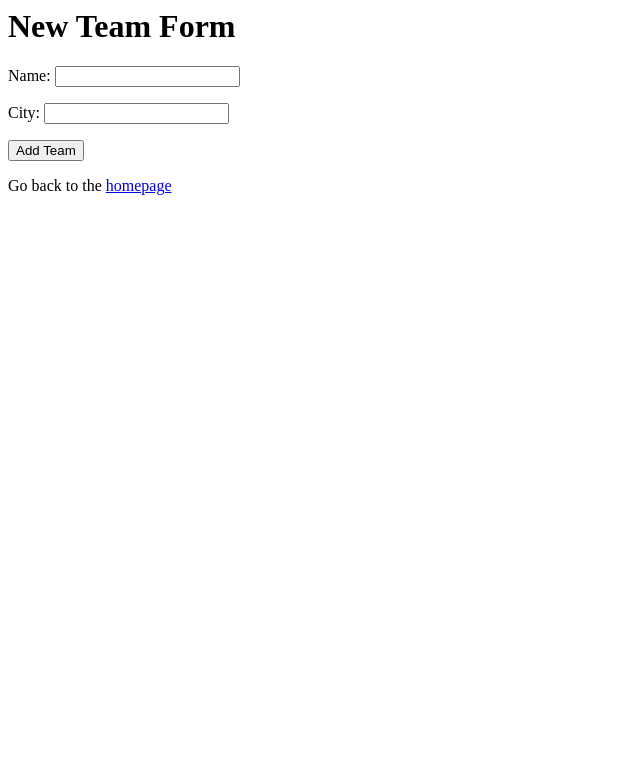
After one commit to chiragchadha1/django-website, a Django app: page /teams/addNew in a window 1280 px wide. The commit adds this page. Shown: the top 783 px of the page, without its empty margins (0-640 px from the left). Run offline with Django 4.2, Linux system fonts and the light colour scheme.

Commit message:
Added support for adding players via form: /teams/addNewPlayer

```diff
--- /dev/null
+++ b/football/forms.py
@@ -0,0 +1,14 @@
+from django import forms
+from .models import Team, Player
+
+class TeamForm(forms.ModelForm):
+    class Meta: # metadata
+        model = Team
+        fields = ['name', 'city'] # must match name name of the team in the models
+        labels: {'name': 'Team Name', 'City': 'City of the team'}
+
+class PlayerForm(forms.ModelForm):
+    class Meta:
+        model = Player
+        fields = ['first_name', 'last_name', 'team']
+        labels: {'first_name': 'First Name', 'last_name': 'Last Name', 'team': 'Team Name'}
--- /dev/null
+++ b/football/templates/football/newteam.html
@@ -0,0 +1,12 @@
+<html>
+    <head></head>
+    <body>
+        <h1>New Team Form</h1>
+        <form action="{% url 'football:addNewTeam' %}" method="POST">
+            {% csrf_token %}
+            {{form.as_p}}
+            <button name="submit">Add Team</button>
+        </form>
+        <p>Go back to the <a href="{% url 'football:home' %}">homepage</a></p>
+    </body>
+</html>
--- a/football/templates/football/showplayers.html
+++ b/football/templates/football/showplayers.html
@@ -1,11 +1,11 @@
 <html>
     <head></head>
     <body>
-        <h1>{{team}} Players</h1>
-        <p>These are the players from {{team}} that are currently in our database</p>
+        <h1>{{team_name}} Players</h1>
+        <p>These are the players from {{team_name}} that are currently in our database</p>
         <ul>
             {% for player in list_of_players %}
-            <li>{{player}}</li>
+            <li><a href="{% url 'football:teamPlayers' player.id %}"></a>{{player}}</li>
             {% endfor %}
         </ul>
         <p>Go back to the <a href="{% url 'football:home' %}">homepage</a></p>
--- a/football/urls.py
+++ b/football/urls.py
@@ -8,5 +8,8 @@ urlpatterns = [
     path('teams/', views.teams, name='teams'),
     path('teams/manutd', views.manutd, name='manutd'),
     path('teams/<int:teamID>', views.teamPlayers, name='teamPlayers'),
-    path('gcd/', views.gcd, name='gcd')
+    path('teams/addNew', views.addNewTeam, name = 'addNewTeam'),
+    path('teams/addNewPlayer', views.addNewPlayer, name = 'addNewPlayer'),
+    path('gcd/', views.gcd, name='gcd'),
+    path('chooseTeam/', views.chooseTeam, name='chooseTeam')
 ]
--- a/football/views.py
+++ b/football/views.py
@@ -1,5 +1,7 @@
-from django.shortcuts import render
+from django.shortcuts import render, redirect
 from .models import Team
+from .forms import TeamForm, PlayerForm
+
 # Create your views here.
 def home(request):
     return render(request, 'football/index.html')
@@ -19,7 +21,7 @@ def manutd(request):
 def teamPlayers(request, teamID):
     team_object = Team.objects.get(id = teamID)
     players_list = team_object.player_set.all()
-    context = {'list_of_players': players_list, 'team': team_object.name}
+    context = {'list_of_players': players_list, 'team_name': team_object.name}
     return render(request, 'football/showplayers.html', context)
 
 def gcd(request):
@@ -40,3 +42,37 @@ def calc_gcd(a, b):
         return a
     else:
         return calc_gcd(b, a % b)
+
+def chooseTeam(request):
+    team_id = int(request.POST.get('choose_team'))
+
+    team_object = Team.objects.get(id = team_id)
+
+    players_list = team_object.player_set.all()
+
+    context = {"list_of_players" : players_list, "team_name": team_object.name}
+
+    return render(request, 'football/showplayers.html', context)
+
+def addNewTeam(request):
+    if request.method != 'POST': # no data is submitted so create a blank form to insert
+        form = TeamForm()
+    else:
+        form = TeamForm(data=request.POST) # there is data submitted -> validate and store in DB
+        if form.is_valid():
+            form.save()
+            return redirect('football:teams')
+    context = {'form' : form}
+    return render(request, 'football/newteam.html', context)
+
+def addNewPlayer(request):
+    if request.method != 'POST':
+        form = PlayerForm()
+    else:
+        form = PlayerForm(data=request.POST)
+        if form.is_valid():
+            new_player = form.save()
+            team_id = new_player.team.id
+            return redirect('football:teamPlayers', teamID = team_id)
+    context = {'form' : form}
+    return render(request, 'football/newplayer.html', context)
```
Also changed, not shown: football/templates/football/newplayer.html (added, +12 -0 lines), football/templates/football/teams.html (+17 -0 lines).
